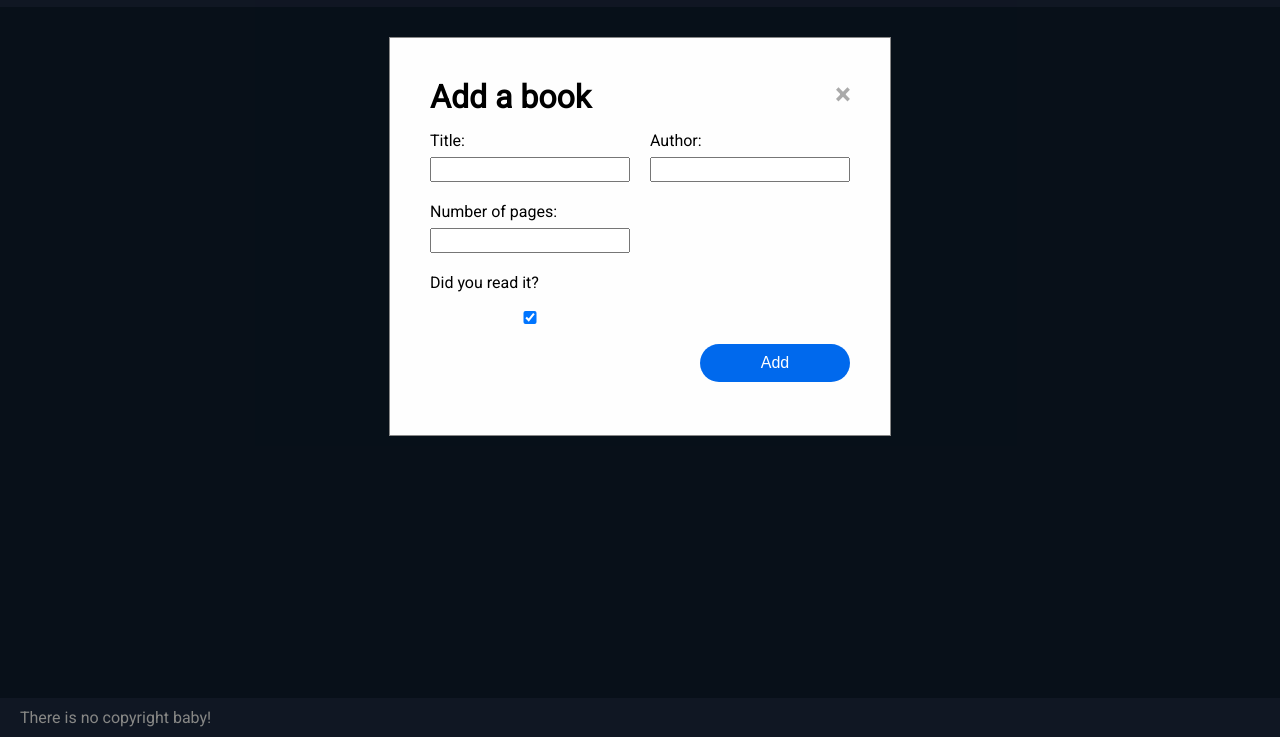
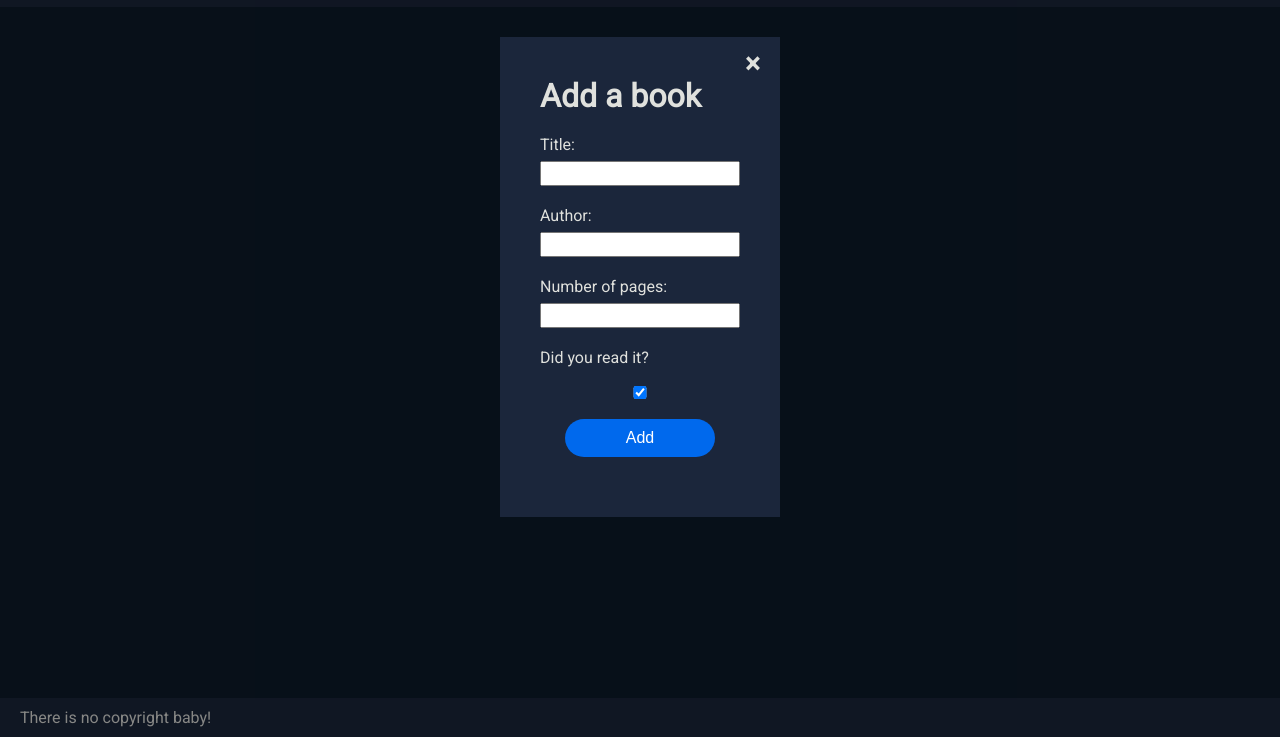
Before and after one commit to labihi/Library, a plain HTML site: page index.html in a window 1280 px wide. Both pictures are taken after a click on the button "Add Book". Shown: the part 63-800 px from the top of the page. Drawn offline with Linux system fonts and the light colour scheme.

Commit message:
Styled the modal

```diff
--- a/index.html
+++ b/index.html
@@ -48,8 +48,10 @@
         <div id="myModal" class="modal">
             <!-- Modal content -->
             <div class="modal-content">
-                <p class="form-title">Add a book</p>
-                <span class="close">&times;</span>
+                <div class="top-part">
+                    <span class="close">&times;</span>
+                    <p class="form-title">Add a book</p>
+                </div>
                 <form class="add-book-form">
                     <div>
                         <label for="title">Title:</label>
--- a/style.css
+++ b/style.css
@@ -73,9 +73,6 @@ button:active {
     transform: scale(0.99);
 }
 
-#add-book {
-}
-
 .header .title {
     display: flex;
     align-items: center;
@@ -113,14 +110,15 @@ button:active {
 
 /* Modal Content */
 .modal-content {
-    background-color: #fefefe;
+    background-color: #1b263b;
     margin: auto;
     padding: 40px;
-    border: 1px solid #888;
     width: fit-content;
     display: grid;
-    grid-template-rows: auto 1fr;
-    grid-template-columns: 1fr 1fr;
+    grid-template-rows: auto auto 1fr;
+    gap: 20px;
+    grid-template-columns: auto;
+    color: #e0e1dd;
 }
 
 .form-title {
@@ -131,7 +129,6 @@ button:active {
 .add-book-form {
     grid-column: 1/-1;
     display: grid;
-    grid-template-columns: 1fr 1fr;
     grid-template-rows: 1fr 1fr 1fr 1fr;
     width: 50%;
     gap: 20px;
@@ -158,21 +155,27 @@ button:active {
     padding: 10px 20px;
     width: 150px;
     grid-column: 1/-1;
-    justify-self: right;
+    justify-self: center;
+}
+
+.top-part{
+    position: relative;
 }
 
 /* The Close Button */
 .close {
-    color: #aaaaaa;
+    position: absolute;
+    top: -30px;
+    right: -20px;
+    color: #e0e1dd;
     justify-self: right;
-    margin-bottom: 20px;
     font-size: 28px;
     font-weight: bold;
 }
 
 .close:hover,
 .close:focus {
-    color: #000;
+    color: #0d1b2a;
     text-decoration: none;
     cursor: pointer;
 }
```
